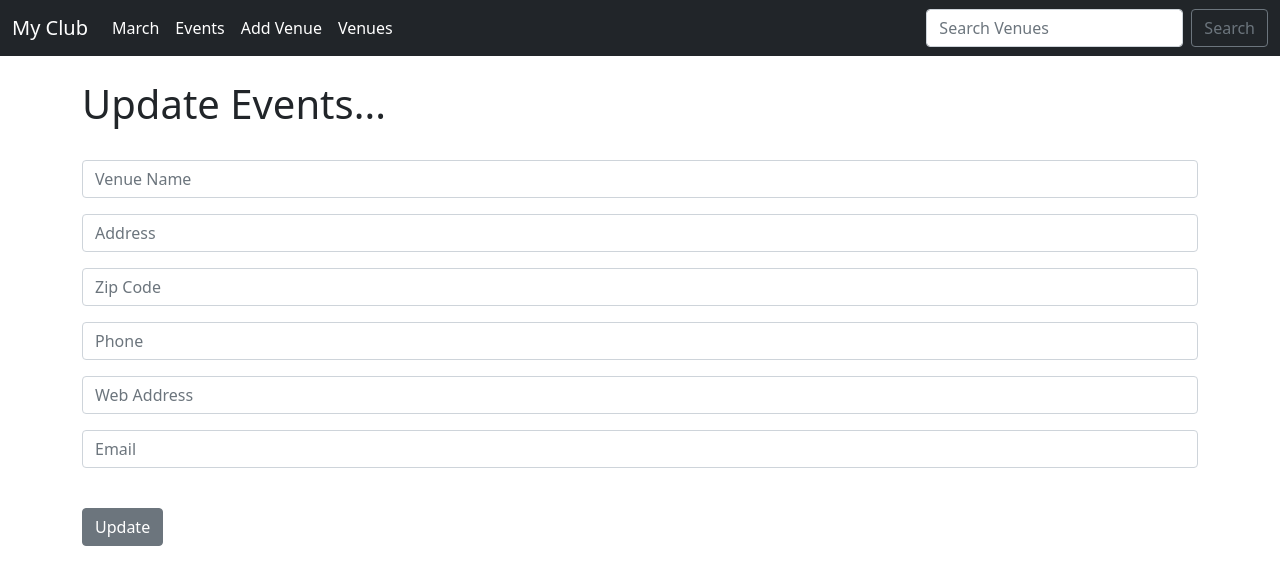
After one commit to vladimirmaciel/Wednesdays, a Django app: template myclub_website/events/templates/events/update_events.html in a window 1280 px wide. The commit adds this page. Shown: the top 585 px of the page. Run offline with Django 3.2, Linux system fonts and the light colour scheme; the template is opened without the code that fills it: values that come from a table or form of the project are taken from there, others are empty.

Commit message:
upate_envents inicio de implementação

```diff
--- a/myclub_website/events/templates/events/event_list.html
+++ b/myclub_website/events/templates/events/event_list.html
@@ -20,13 +20,17 @@
                 <li>Manager: {{ event.manager }}</li>
                 <li>Description: {{ event.description }}</li>
                 <!-- listar todos  Attendees -->
-                <li>Attendees:<br/> {% for user in event.attendees.all %} {{ user }}<br/> {% endfor %}
+                <li>Attendees:<br/>
+                    {% for user in event.attendees.all %} {{ user }}<br/> {% endfor %}
                 </li>
             </ul>
 
 
 
         </p>
+        <div class="card-footer text-muted">
+           <a href="">Update Event</a>
+        </div>
     </div>
     <!-- ------- FIM ------ -->
 
--- /dev/null
+++ b/myclub_website/events/templates/events/update_events.html
@@ -0,0 +1,24 @@
+{% extends 'events/base.html' %}{% block content %}
+<!-- tem que ter block content  e  endblock -->
+<!DOCTYPE html>
+<html lang="en">
+  <head>
+    <meta charset="UTF-8" />
+    <meta http-equiv="X-UA-Compatible" content="IE=edge" />
+    <meta name="viewport" content="width=device-width, initial-scale=1.0" />
+    <title>Document</title>
+  </head>
+
+  <body>
+    <h1>Update Events...</h1>
+    <br />
+    <form action="" method="POST">
+      {% csrf_token %} {{ form.as_p }} <br /><input
+        type="submit"
+        value="Update"
+        class="btn btn-secondary"
+      />
+    </form>
+  </body>
+</html>
+{% endblock%}
--- a/myclub_website/events/urls.py
+++ b/myclub_website/events/urls.py
@@ -17,6 +17,8 @@ urlpatterns = [
     path('show_venue/<venue_id>', views.show_venue, name='show-venue'),
     path('search_venues',views.search_venues, name='search-venues'),
     path('update_venue/<venue_id>', views.update_venue, name='update-venue'),
+    # path('update_event/<event_id>', views.update_event, name='update-event'),
+
 
 
 ]
```
Also changed, not shown: myclub_website/events/views.py (+9 -0 lines).
